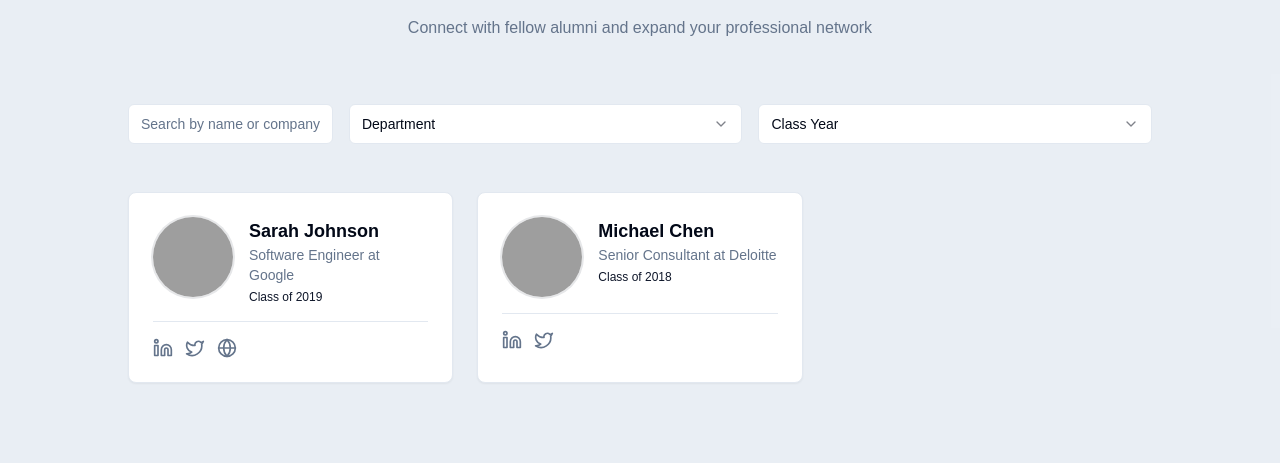
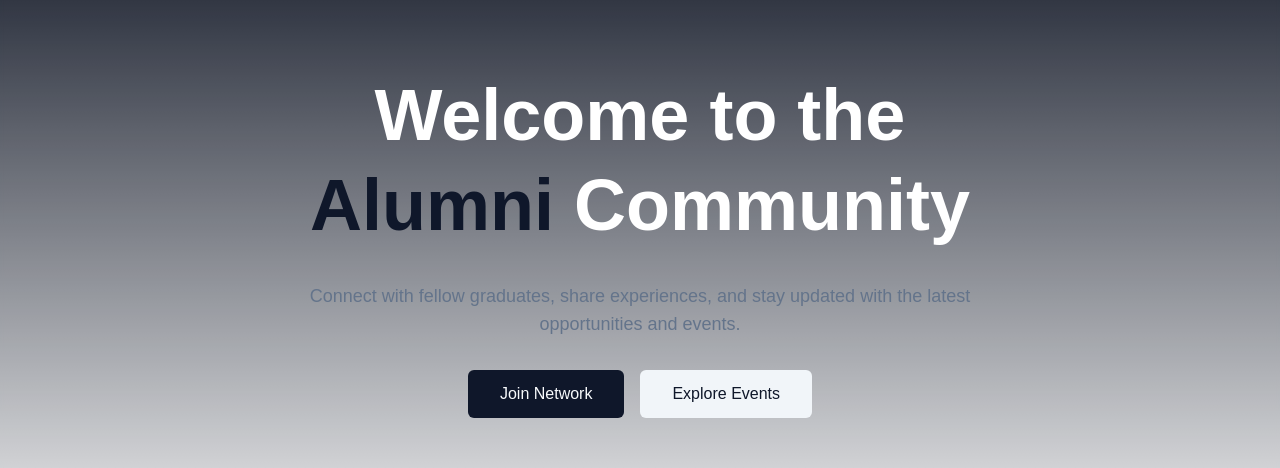
Before and after one commit to sudsarkar13/alumni-website, a Next.js app: page /alumni in a window 1280 px wide. Shown: the part 181-649 px from the top of the page. Built offline with nearby package versions, Linux system fonts and the light colour scheme; grey boxes are pictures that could not be loaded.

Commit message:
feat ✨: Added Hero banner component
- Created new Hero banner component designing Alumni welcome page.

```diff
--- /dev/null
+++ b/components/pages/alumni/AlumniHero.tsx
@@ -0,0 +1,48 @@
+'use client'
+
+import { Button } from "@/components/ui/button"
+import { motion } from "framer-motion"
+
+export default function AlumniHero() {
+  return (
+    <section className="relative h-[90vh] bg-[#0B1120] overflow-hidden">
+      {/* Background Pattern */}
+      <div className="absolute inset-0 bg-grid-white/[0.02] bg-[length:50px_50px]" />
+
+      {/* Gradient Overlay */}
+      <div className="absolute inset-0 bg-gradient-to-t from-background to-background/0 backdrop-blur-[2px]" />
+
+      {/* Content */}
+      <div className="relative container h-full flex items-center justify-center">
+        <motion.div
+          initial={{ opacity: 0, y: 20 }}
+          animate={{ opacity: 1, y: 0 }}
+          transition={{ duration: 0.8 }}
+          className="max-w-3xl mx-auto text-center space-y-8"
+        >
+          <h1 className="text-4xl/tight sm:text-5xl/tight md:text-6xl/tight lg:text-7xl/tight font-bold text-white">
+            Welcome to the <span className="text-primary">Alumni</span> Community
+          </h1>
+          <p className="text-lg text-muted-foreground max-w-2xl mx-auto">
+            Connect with fellow graduates, share experiences, and stay updated with the latest opportunities and events.
+          </p>
+          <div className="flex flex-col sm:flex-row gap-4 justify-center">
+            <Button
+              size="lg"
+              className="text-base h-12 px-8 font-medium"
+            >
+              Join Network
+            </Button>
+            <Button
+              size="lg"
+              variant="secondary"
+              className="text-base h-12 px-8 font-medium"
+            >
+              Explore Events
+            </Button>
+          </div>
+        </motion.div>
+      </div>
+    </section>
+  )
+}
```
